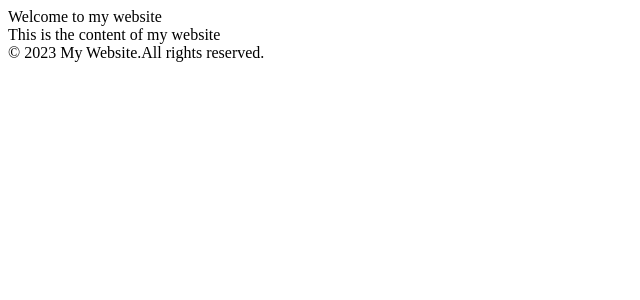
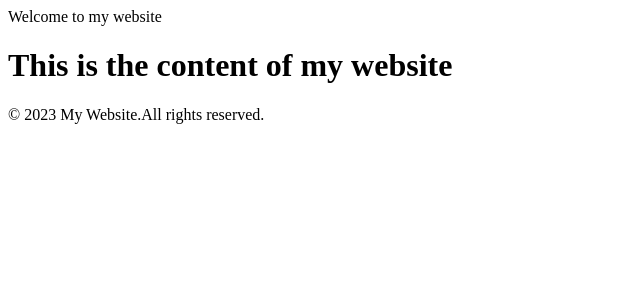
Before and after one commit to acciojob/page-layout-Kushal-deep, a React app: page / in a window 1280 px wide. Shown: the top 300 px of the page, without its empty margins (0-640 px from the left). Built offline with nearby package versions, Linux system fonts and the light colour scheme.

Commit message:
completed

```diff
--- a/src/components/App.js
+++ b/src/components/App.js
@@ -13,7 +13,7 @@ const App = () => {
         header={<header>Welcome to my website</header>}
         footer={<footer>&copy; 2023 My Website.All rights reserved.</footer>}
         >
-          <div>This is the content of my website</div>
+          <h1>This is the content of my website</h1>
 
         </PageLayout>
 
--- a/src/components/Pagelayout.js
+++ b/src/components/Pagelayout.js
@@ -1,5 +1,5 @@
 import React from "react";
-const PageLayout=({header,footer,children})=>{
+const PageLayout=({header,children,footer})=>{
     console.log("pagelayout")
     return (
         <div>
```
